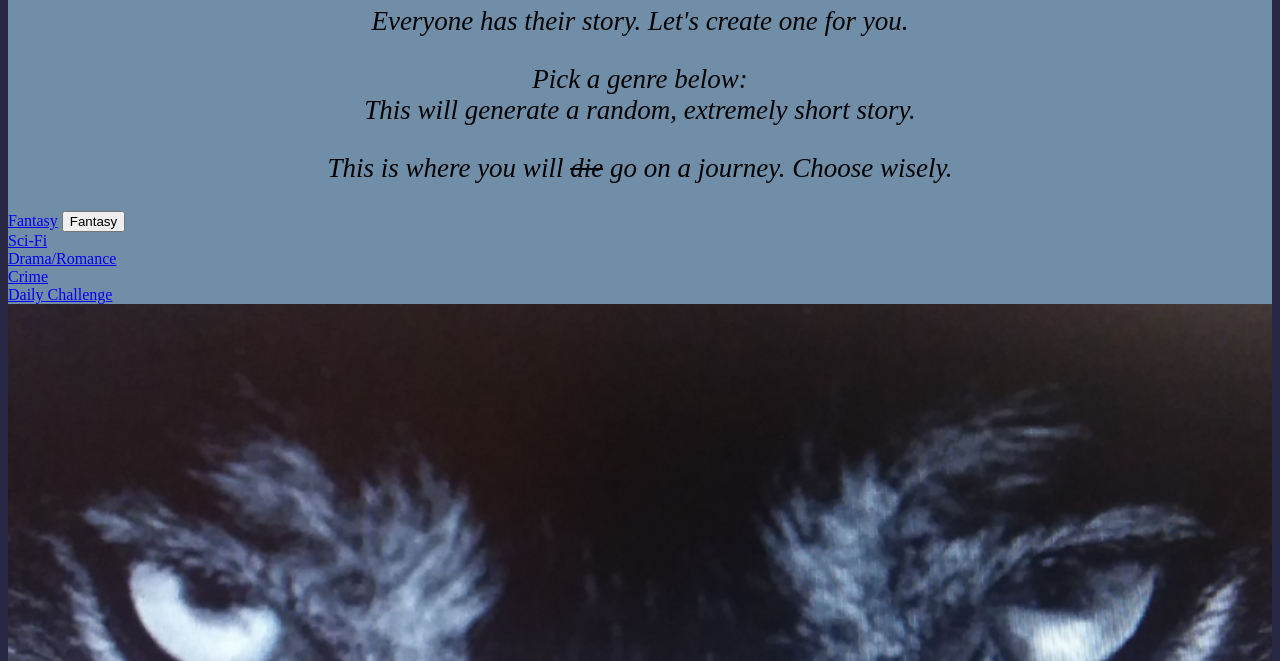
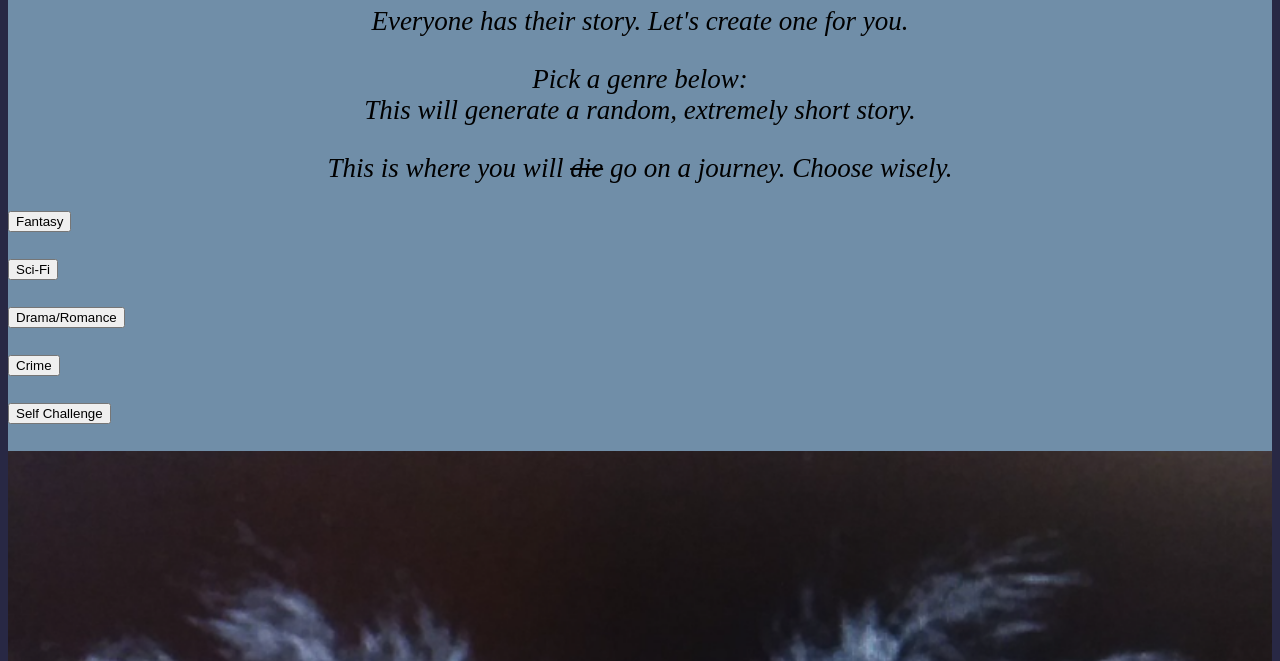
Before and after one commit to LadySechols/LadySechols.github.io, a plain HTML site: page html/index.html in a window 1280 px wide. Shown: the part 139-800 px from the top of the page. Drawn offline with Linux system fonts and the light colour scheme.

Commit message:
progress

```diff
--- a/html/index.html
+++ b/html/index.html
@@ -28,26 +28,22 @@
     <div id="genre">
         <p>This is where you will <strike>die</strike> go on a journey. Choose wisely.</p>
 
-        <div id="fan">
-            <a href="#">Fantasy</a>
-            <input type="button" id="fantasy1" value="Fantasy" onclick="fantasy;"></input>
-        </div>
 
-        <div id="sci">
-            <a href="#">Sci-Fi</a>
-        </div>
+            <input type="button" id="fan" value="Fantasy" onclick="getArr();" />
+            <p id="fan"></p>
 
-        <div id="drama">
-            <a href="#">Drama/Romance</a>
-        </div>
+            <input type="button" id="sci" value="Sci-Fi" onclick="gerArr();" />
+            <p id="sci"></p>
 
-        <div id="crime">
-            <a href="#">Crime</a>
-        </div>
+            <input type="button" id="drama" value="Drama/Romance" onclick="getArr();" />
+            <p id="drama"></p>
 
-        <div id="daily">
-            <a href="#">Daily Challenge</a>
-        </div>
+            <input type="button" id="crime" value="Crime" onclick="getArr();" />
+            <p id="crime"></p>
+
+            <input type="button" id="daily" value="Self Challenge" onclick="getArr();" />
+            <p id="daily"></p>
+
 
     </div>
     <img src="/img/sirwolf.png">
--- a/js/index.js
+++ b/js/index.js
@@ -1,5 +1,5 @@
 "use strict";
-var $ = function(id) { return document.getElementById(id); };
+//var $ = function(id) { return document.getElementById(id); };
 
 //generate a random story thing to pop up when clicked
 // const myArray = ["stone","paper","scissors"];
@@ -10,7 +10,9 @@ var $ = function(id) { return document.getElementById(id); };
 //       // here result is the id of the div present in the DOM
 //    });
 // };
-const fantasyArray = [
+
+function getArr(){
+    var fantasyArray = [
         'Something',
         'Another',
         'All things',
@@ -18,16 +20,9 @@ const fantasyArray = [
         'Sorry for your face',
         'Alright'
     ];
-const embedElements = () =>
-{
-    fantasyArray.forEach(element => {
-        document.getElementById('fan').innerHTML +=
-        `<div>${element}</div><br />`;
-    });
-};
     let fantasy = fantasyArray[Math.floor(Math.random() * fantasyArray.length)];
+    document.getElementById("fan").innerHTML=fantasy;
     console.log(fantasy);
-
 
     var scifiArray = [
         'meow',
@@ -38,6 +33,7 @@ var scifiArray = [
     ]
 
     let scifi = scifiArray[Math.floor(Math.random() * scifiArray.length)];
+    document.getElementById("sci").innerHTML=scifi;
     console.log(scifi);
 
     var dramaArray =[
@@ -49,7 +45,9 @@ var dramaArray =[
     ]
 
     let drama = dramaArray[Math.floor(Math.random() * dramaArray.length)];
+    document.getElementById("drama").innerHTML=drama;
     console.log(drama);
+
 
     var crimeArray = [
         'death',
@@ -59,8 +57,11 @@ var crimeArray = [
         'eating fried crickets',
         'kicking puppies'
     ]
+
     let crime = crimeArray[Math.floor(Math.random() * crimeArray.length)];
+    document.getElementById("crime").innerHTML=crime;
     console.log(crime);
+
 
     var challengeArray = [
         'Compliment someone',
@@ -71,7 +72,19 @@ var challengeArray = [
         'Leave the mail person a present in the mailbox'
     ]
     let challenge = challengeArray[Math.floor(Math.random() * challengeArray.length)];
+    document.getElementById("daily").innerHTML=challenge;
     console.log(challenge);
+};
+
+
+// function getValue() {
+//     getElementById("fantasy").innerHTML = fantasyArray[Math.floor(Math.random() * fantasyArray.length)];
+// }
+    // let fantasy = fantasyArray[Math.floor(Math.random() * fantasyArray.length)];
+
+/* <div id="fantasy"></div>
+            <a href="#">Fantasy</a>
+            <input type="button" onclick="getItem()" value="Fantasy"/> */
 
 //help code
 // window.onload = function() {
```
Lines whose indentation alone changed are shown as unchanged.
